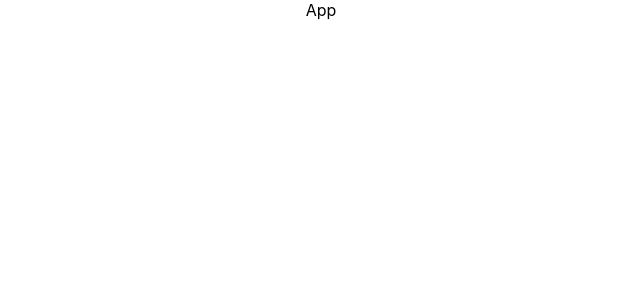
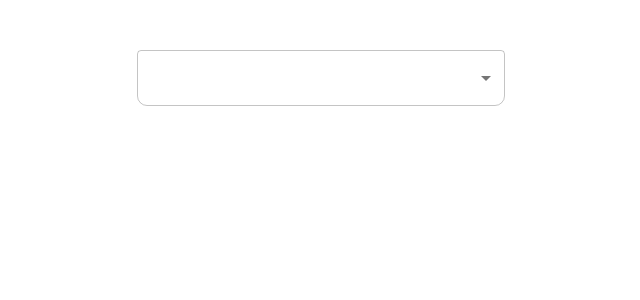
Before and after one commit to peaksoft-school/health-check-js10, a React (Create React App) app: page / in a window 1280 px wide. Shown: the top 300 px of the page, without its empty margins (319-959 px from the left). Built offline with nearby package versions, Linux system fonts and the light colour scheme.

Commit message:
haven't finished it yet

```diff
--- a/package.json
+++ b/package.json
@@ -3,12 +3,17 @@
   "version": "0.1.0",
   "private": true,
   "dependencies": {
+    "@emotion/react": "^11.11.1",
+    "@emotion/styled": "^11.11.0",
+    "@mui/material": "^5.14.12",
+    "@mui/styled-engine-sc": "^5.14.12",
     "@testing-library/jest-dom": "^5.17.0",
     "@testing-library/react": "^13.4.0",
     "@testing-library/user-event": "^13.5.0",
     "react": "^18.2.0",
     "react-dom": "^18.2.0",
     "react-scripts": "5.0.1",
+    "styled-components": "^5.3.11",
     "web-vitals": "^2.1.4"
   },
   "scripts": {
--- a/src/App.js
+++ b/src/App.js
@@ -1,7 +1,12 @@
 import './App.css'
+import { SelectUi } from './components/UI/Select'
 
 function App() {
-   return <div className="App">App</div>
+   return (
+      <div className="App">
+         <SelectUi />
+      </div>
+   )
 }
 
 export default App
--- /dev/null
+++ b/src/components/UI/Select.jsx
@@ -0,0 +1,34 @@
+import * as React from 'react'
+import FormControl from '@mui/material/FormControl'
+import Select from '@mui/material/Select'
+import { styled } from '@mui/material'
+
+export const SelectUi = () => {
+   const [selectedNames, setSelectedNames] = React.useState([])
+
+   const handleChange = (event) => {
+      setSelectedNames(event.target.value)
+   }
+
+   return (
+      <div>
+         <FormControl>
+            <SelectStyle value={selectedNames} onChange={handleChange}>
+               <option>hg</option>
+               <option>fsdf</option>
+               <option>fsdf</option>
+               <option>fsdf</option>
+            </SelectStyle>
+         </FormControl>
+      </div>
+   )
+}
+
+const SelectStyle = styled(Select)(() => ({
+   marginTop: '50px',
+   borderBottomLeftRadius: '10px',
+   borderBottomRightRadius: '10px',
+   borderTop: '0px',
+   width: '368px',
+   cursor: 'pointer',
+}))
```
Also changed, not shown: .eslintrc.json, 1 other file (tests, documents, lock files or other folders).
